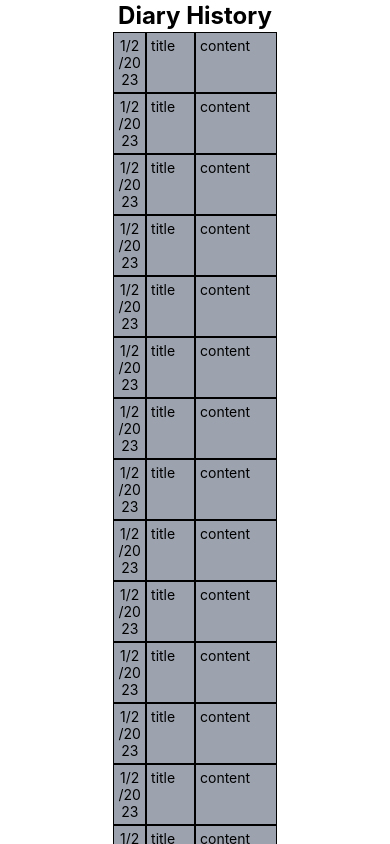
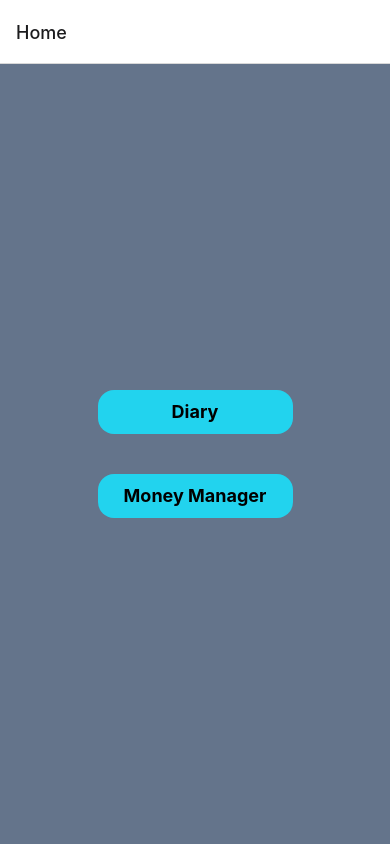
Before and after one commit to sameerstg/productive-me-native, a React Native app: screen / in a window 390 px wide. Built offline with nearby package versions, Linux system fonts and the light colour scheme.

Commit message:
reactnavigation added

```diff
--- a/App.tsx
+++ b/App.tsx
@@ -2,12 +2,20 @@
 import MainMenu from './Screens/MainMenu';
 import DiaryWriting from './Screens/DiaryWriting';
 import DiaryHistory from './Screens/DiaryHistory';
+import { NavigationContainer } from '@react-navigation/native';
+import { createNativeStackNavigator } from '@react-navigation/native-stack';
+
 export default function App() {
+  const Stack = createNativeStackNavigator();
 
   return (
-
+<NavigationContainer>
+      <Stack.Navigator>
+        <Stack.Screen name="Home" component={MainMenu} />
+      </Stack.Navigator>
+    </NavigationContainer>
     // <MainMenu/>
     // <DiaryWriting/>
-    <DiaryHistory/>
+    // <DiaryHistory/>
   );
 }
--- a/Screens/DiaryHistory.tsx
+++ b/Screens/DiaryHistory.tsx
@@ -112,8 +112,6 @@
 const DiaryHistory = () => {
   return (
     <SafeAreaView className='flex-1 items-center'>
-        <ExpoStatusBar />
-        <Text className='text-2xl font-bold'>Diary History</Text>
         <ScrollView>
         {demoDiaries.map((d,i)=>
           <DiaryCell key={i} date={d.date} title={d.title} content={d.content} />
--- a/package.json
+++ b/package.json
@@ -9,12 +9,15 @@
     "web": "expo start --web"
   },
   "dependencies": {
+    "@react-navigation/native": "^6.1.7",
     "expo": "~49.0.10",
     "expo-router": "^2.0.5",
     "expo-status-bar": "~1.6.0",
     "nativewind": "^2.0.11",
     "react": "18.2.0",
-    "react-native": "0.72.4"
+    "react-native": "0.72.4",
+    "react-native-safe-area-context": "^4.6.3",
+    "react-native-screens": "~3.22.0"
   },
   "devDependencies": {
     "@babel/core": "^7.20.0",
```
Also changed, not shown: 2 other files (tests, documents, lock files or other folders).
